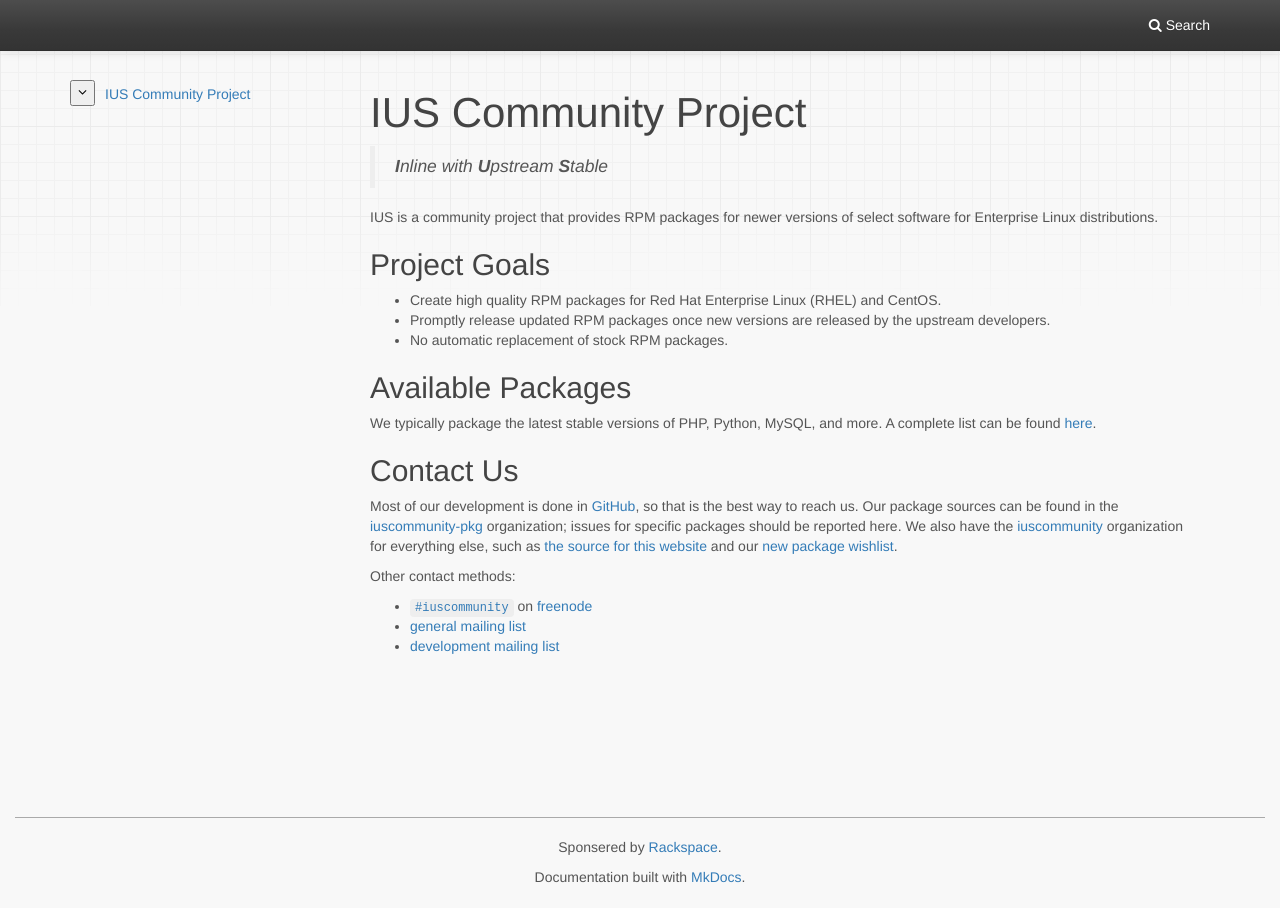
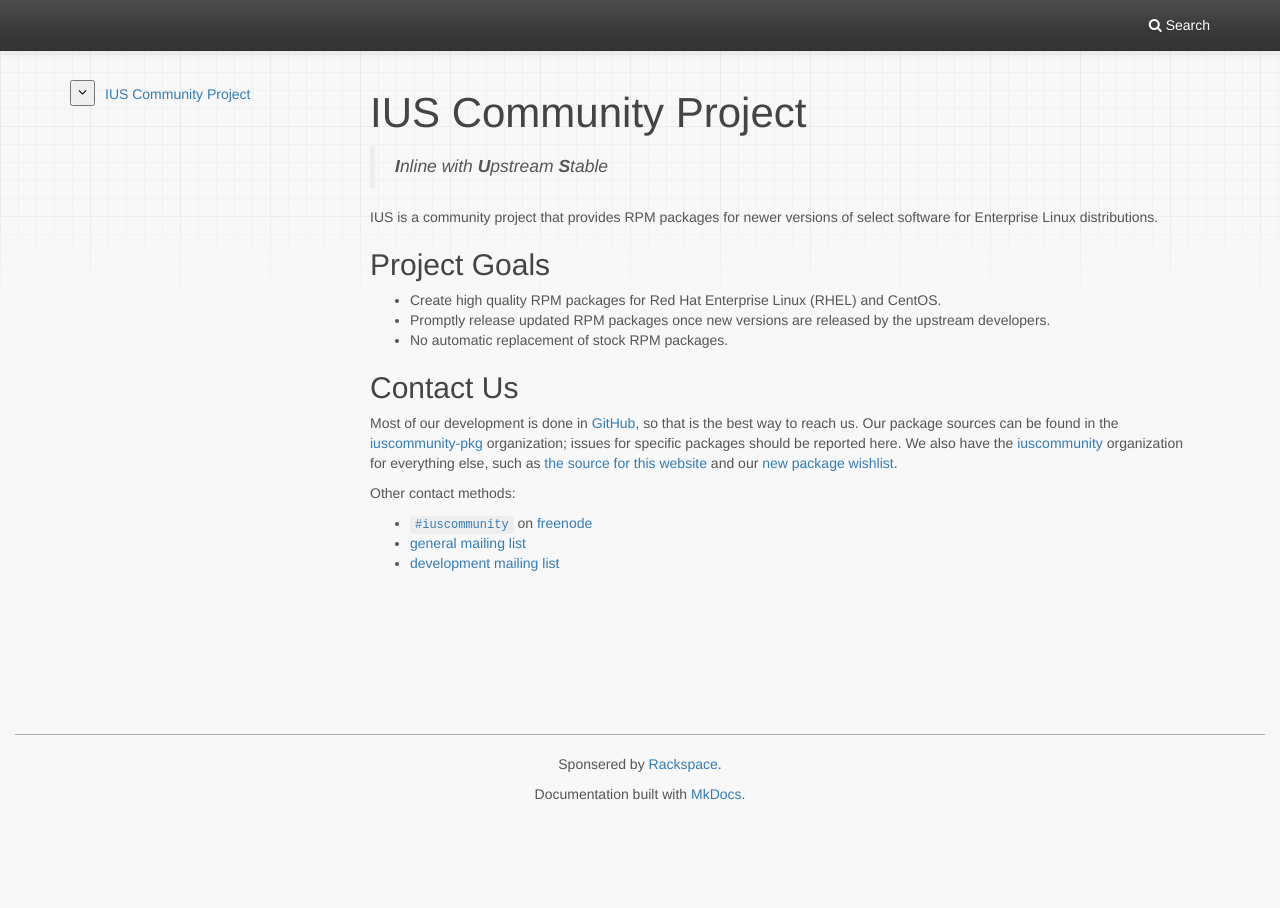
Before and after one commit to iusrepo/ius.io, an MkDocs documentation site: the page built from docs/index.md, in a window 1280 px wide. Built offline with MkDocs 1.6.1, drawn with Linux system fonts in a browser that asks for light colours; nearby versions of some CDN libraries; library files that are not in the unit come from our copies; comment, search, counter and statistics services are not loaded; old or Windows-style settings are respelled for this version of MkDocs.

Commit message:
remove available packages from home page

```diff
--- a/docs/index.md
+++ b/docs/index.md
@@ -13,11 +13,6 @@ select software for Enterprise Linux distributions.
   upstream developers.
 * No automatic replacement of stock RPM packages.
 
-## Available Packages
-
-We typically package the latest stable versions of PHP, Python, MySQL, and
-more.  A complete list can be found [here][1].
-
 ## Contact Us
 
 Most of our development is done in [GitHub][2], so that is the best way to
@@ -32,7 +27,6 @@ Other contact methods:
 * [general mailing list][8]
 * [development mailing list][9]
 
-[1]: Packages.md
 [2]: https://github.com
 [3]: https://github.com/iuscommunity-pkg
 [4]: https://github.com/iuscommunity
```
